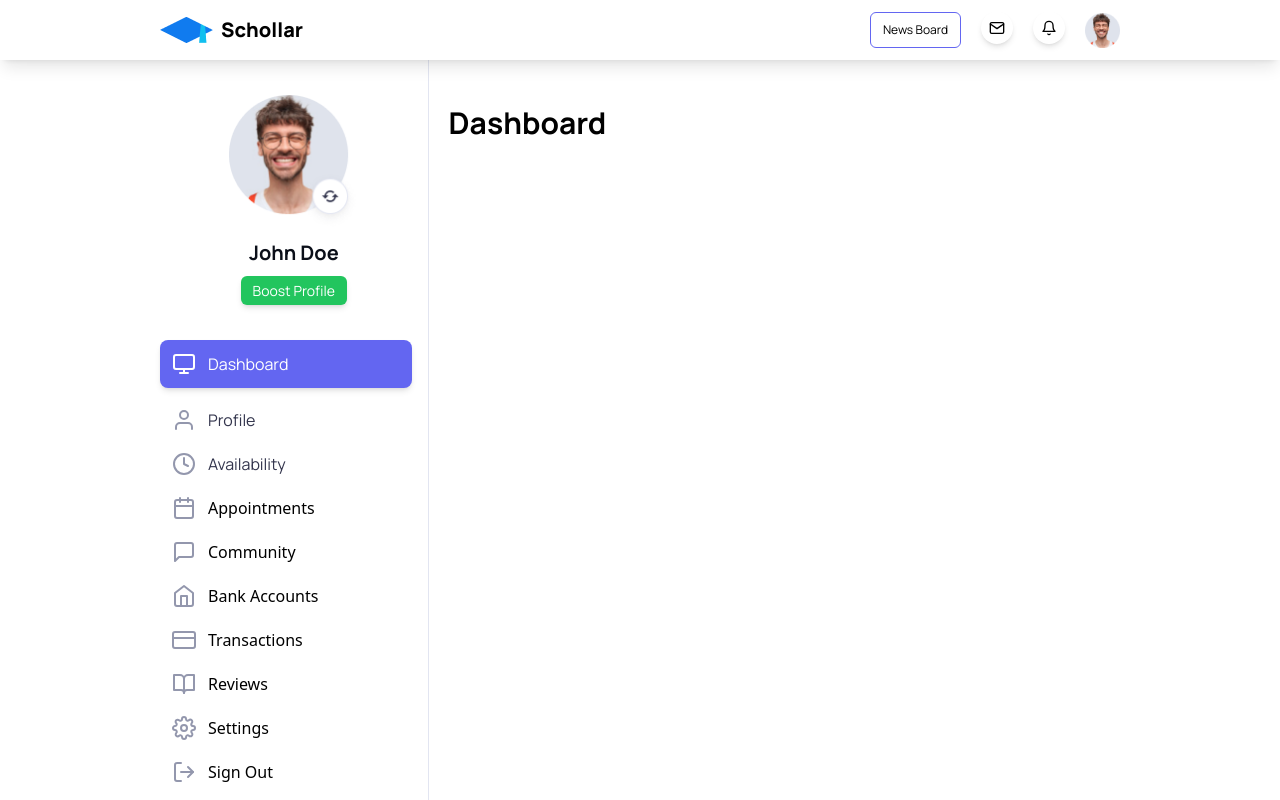
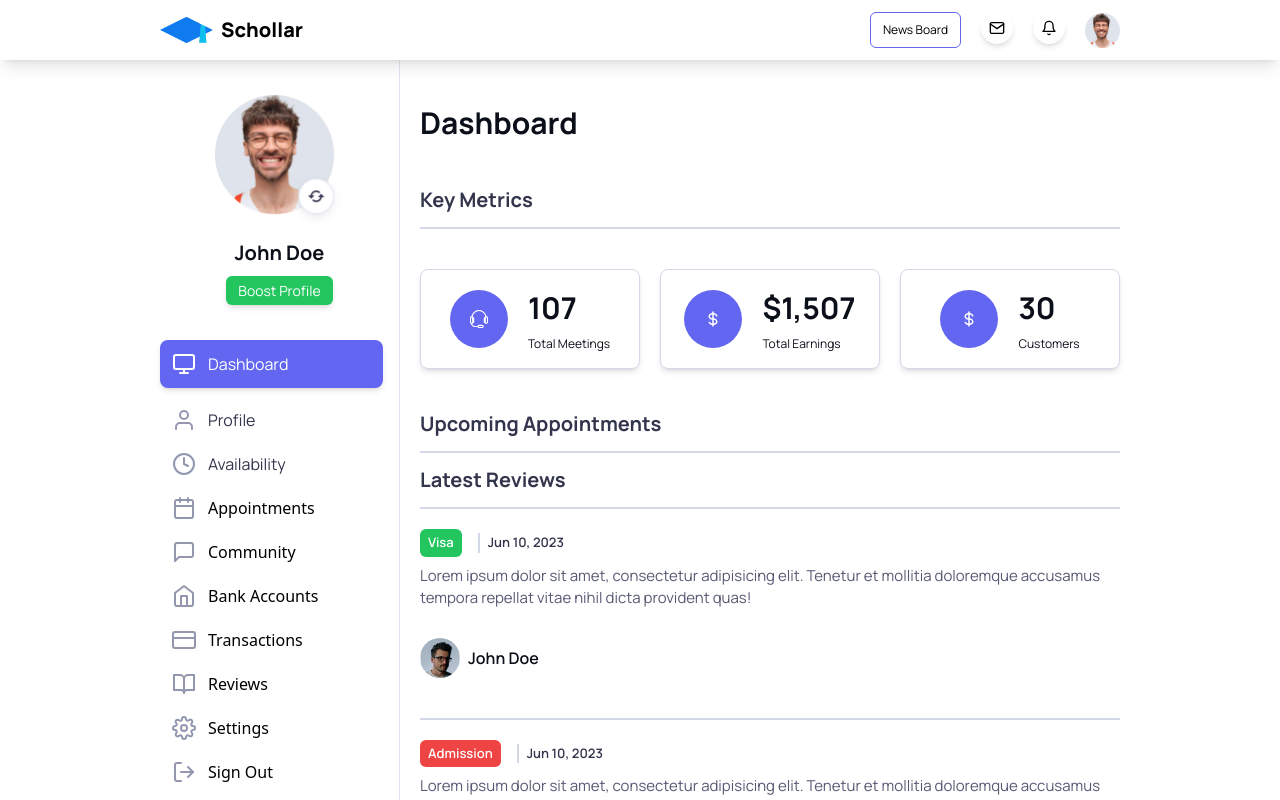
Before and after one commit to Zeddic-SMO/schollar-frontend, a React (Vite) app: page /dashboard/consultant in a window 1280 px wide. Shown: the top 800 px of the page. Built offline with nearby package versions, Linux system fonts and the light colour scheme; the HTML template or start-up script is replaced by a standard one.

Commit message:
Dashboard Completed

```diff
--- a/src/components/Dashboard/ConsultantDashboard/ConsultantDashboard.jsx
+++ b/src/components/Dashboard/ConsultantDashboard/ConsultantDashboard.jsx
@@ -3,7 +3,6 @@ import {
   Calendar,
   Clock,
   CreditCard,
-  Heart,
   Home,
   LogOut,
   MessageSquare,
--- a/src/components/Dashboard/ConsultantDashboard/DashBoard/Dashboard.jsx
+++ b/src/components/Dashboard/ConsultantDashboard/DashBoard/Dashboard.jsx
@@ -1,7 +1,152 @@
+import { TfiHeadphoneAlt } from "react-icons/tfi";
+import { BiDollar } from "react-icons/bi";
+import Jerome from "../../../../assets/media/icons/Home/Consultants/Jerome.png";
+
 const Dashboard = () => {
+  const tagDecoration = (tagName) => {
+    if (tagName == "Travel") {
+      return `bg-[#4C82F7] text-white`;
+    } else if (tagName == "Admission") {
+      return `bg-[#EF4444] text-white`;
+    } else if (tagName == "Scholarship" || tagName == "Business") {
+      return `bg-[#FFBA08] text-white`;
+    } else if (tagName == "Visa") {
+      return `bg-[#22C55E] text-white`;
+    } else {
+      return `bg-white`;
+    }
+  };
   return (
-    <div>
-      <h1 className="py-5 my-5 text-[30px] font-ManropeBold">Dashboard</h1>
+    <div className="mb-10">
+      <h1 className="font-ManropeBold text-[30px] text-BrandGray900 my-10">
+        Dashboard
+      </h1>
+
+      <h3 className="font-ManropeBold text-[20px] text-BrandGray800 my-3">
+        Key Metrics
+      </h3>
+      <hr className="border border-BrandGray400" />
+
+      <div className="flex gap-5 my-10">
+        {/* Total Meeting */}
+        <div className="w-[250px] flex  gap-5 items-center justify-center border rounded-lg h-[100px] border-BrandGray400 shadow-md cursor-pointerss">
+          <span className="p-5 bg-BrandPrimary rounded-full text-white">
+            <TfiHeadphoneAlt size={18} />
+          </span>
+          <div>
+            <h5 className="font-ManropeBold text-[30px] text-BrandGray900">
+              107
+            </h5>
+            <span className="font-ManropeRegular text-[12px] text-BrandGray900">
+              Total Meetings
+            </span>
+          </div>
+        </div>
+
+        {/* Total Earnings */}
+        <div className="w-[250px] flex  gap-5 items-center justify-center border rounded-lg h-[100px] border-BrandGray400 shadow-md cursor-pointerss">
+          <span className="p-5 bg-BrandPrimary rounded-full text-white">
+            <BiDollar size={18} />
+          </span>
+          <div>
+            <h5 className="font-ManropeBold text-[30px] text-BrandGray900">
+              $1,507
+            </h5>
+            <span className="font-ManropeRegular text-[12px] text-BrandGray900">
+              Total Earnings
+            </span>
+          </div>
+        </div>
+
+        {/* Customers */}
+        <div className="w-[250px] flex  gap-5 items-center justify-center border rounded-lg h-[100px] border-BrandGray400 shadow-md cursor-pointerss">
+          <span className="p-5 bg-BrandPrimary rounded-full text-white">
+            <BiDollar size={18} />
+          </span>
+          <div>
+            <h5 className="font-ManropeBold text-[30px] text-BrandGray900">
+              30
+            </h5>
+            <span className="font-ManropeRegular text-[12px] text-BrandGray900">
+              Customers
+            </span>
+          </div>
+        </div>
+      </div>
+
+      {/* Upcoming Appointments */}
+      <h3 className="font-ManropeBold text-[20px] text-BrandGray800 my-3">
+        Upcoming Appointments
+      </h3>
+      <hr className="border border-BrandGray400" />
+
+      {/* Latest Reviews */}
+      <h3 className="font-ManropeBold text-[20px] text-BrandGray800 my-3">
+        Latest Reviews
+      </h3>
+      <hr className="border border-BrandGray400" />
+      {/* Review */}
+      <div className="py-5 border-b-[2px] border-BrandGray400">
+        <p className="flex items-center font-ManropeSemiBold text-BrandGray800 gap-4">
+          <span
+            className={
+              "bg-BrandGray200 rounded-md px-2 py-1 text-[13px] " +
+              `${tagDecoration("Visa")}`
+            }
+          >
+            Visa
+          </span>
+          <span className="text-[13px] border-l-2 px-2 border-BrandGray400">
+            Jun 10, 2023
+          </span>
+        </p>
+        <p className="text-BrandGray700 text-[15px] font-ManropeRegular py-2">
+          Lorem ipsum dolor sit amet, consectetur adipisicing elit. Tenetur et
+          mollitia doloremque accusamus tempora repellat vitae nihil dicta
+          provident quas!
+        </p>
+        <div className="flex items-center gap-2 my-5">
+          <figure>
+            <img
+              src={Jerome}
+              alt="user"
+              className="w-[40px] h-[40px] rounded-full"
+            />
+          </figure>
+          <p className="font-ManropeSemiBold text-BrandGray900">John Doe</p>
+        </div>
+      </div>
+
+      <div className="py-5 border-b-[2px] border-BrandGray400">
+        <p className="flex items-center font-ManropeSemiBold text-BrandGray800 gap-4">
+          <span
+            className={
+              "bg-BrandGray200 rounded-md px-2 py-1 text-[13px] " +
+              `${tagDecoration("Admission")}`
+            }
+          >
+            Admission
+          </span>
+          <span className="text-[13px] border-l-2 px-2 border-BrandGray400">
+            Jun 10, 2023
+          </span>
+        </p>
+        <p className="text-BrandGray700 text-[15px] font-ManropeRegular py-2">
+          Lorem ipsum dolor sit amet, consectetur adipisicing elit. Tenetur et
+          mollitia doloremque accusamus tempora repellat vitae nihil dicta
+          provident quas!
+        </p>
+        <div className="flex items-center gap-2 my-5">
+          <figure>
+            <img
+              src={Jerome}
+              alt="user"
+              className="w-[40px] h-[40px] rounded-full"
+            />
+          </figure>
+          <p className="font-ManropeSemiBold text-BrandGray900">John Doe</p>
+        </div>
+      </div>
     </div>
   );
 };
--- a/src/components/Dashboard/ScholarDashboard/Community/ChatSideBar.jsx
+++ b/src/components/Dashboard/ScholarDashboard/Community/ChatSideBar.jsx
@@ -1,10 +1,16 @@
 const ChatSideBar = (prop) => {
-  const { chat, setConversation } = prop;
+  const { chat, setConversation, setActiveChat, activeChat } = prop;
 
   return (
     <div
-      className="flex justify-between items-center h-[70px] border-b border-BrandGray400 px-5 cursor-pointer hover:bg-white"
-      onClick={() => setConversation(chat)}
+      className={
+        "flex justify-between items-center h-[70px] border-b border-BrandGray400 px-5 cursor-pointer hover:bg-white " +
+        `${activeChat === chat.userId && "bg-white"}`
+      }
+      onClick={() => {
+        setConversation(chat);
+        setActiveChat(chat.userId);
+      }}
     >
       <div className="flex items-center gap-3">
         <figure>
--- a/src/components/Dashboard/ScholarDashboard/Community/Messages.jsx
+++ b/src/components/Dashboard/ScholarDashboard/Community/Messages.jsx
@@ -8,6 +8,7 @@ import { BsEmojiSmile } from "react-icons/bs";
 
 const Messages = () => {
   const [conversation, setConversation] = useState(null);
+  const [activeChat, setActiveChat] = useState(null);
   return (
     <div className="flex border rounded-lg border-BrandGray400">
       {/* Chat Sidebar */}
@@ -32,8 +33,13 @@ const Messages = () => {
         {conversationData &&
           conversationData.map((chat) => {
             return (
-              <div key={chat._id}>
-                <ChatSideBar chat={chat} setConversation={setConversation} />
+              <div key={chat.userId}>
+                <ChatSideBar
+                  chat={chat}
+                  setConversation={setConversation}
+                  setActiveChat={setActiveChat}
+                  activeChat={activeChat}
+                />
               </div>
             );
           })}
```
